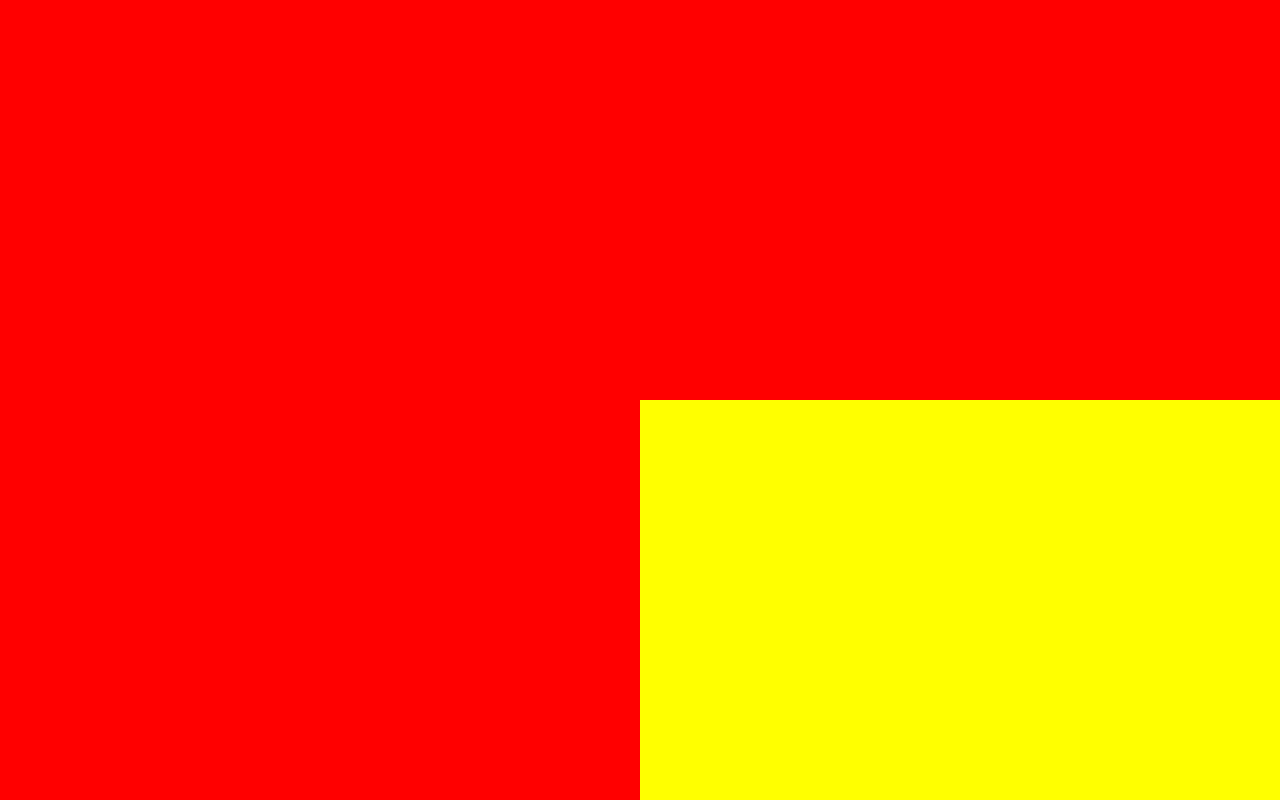
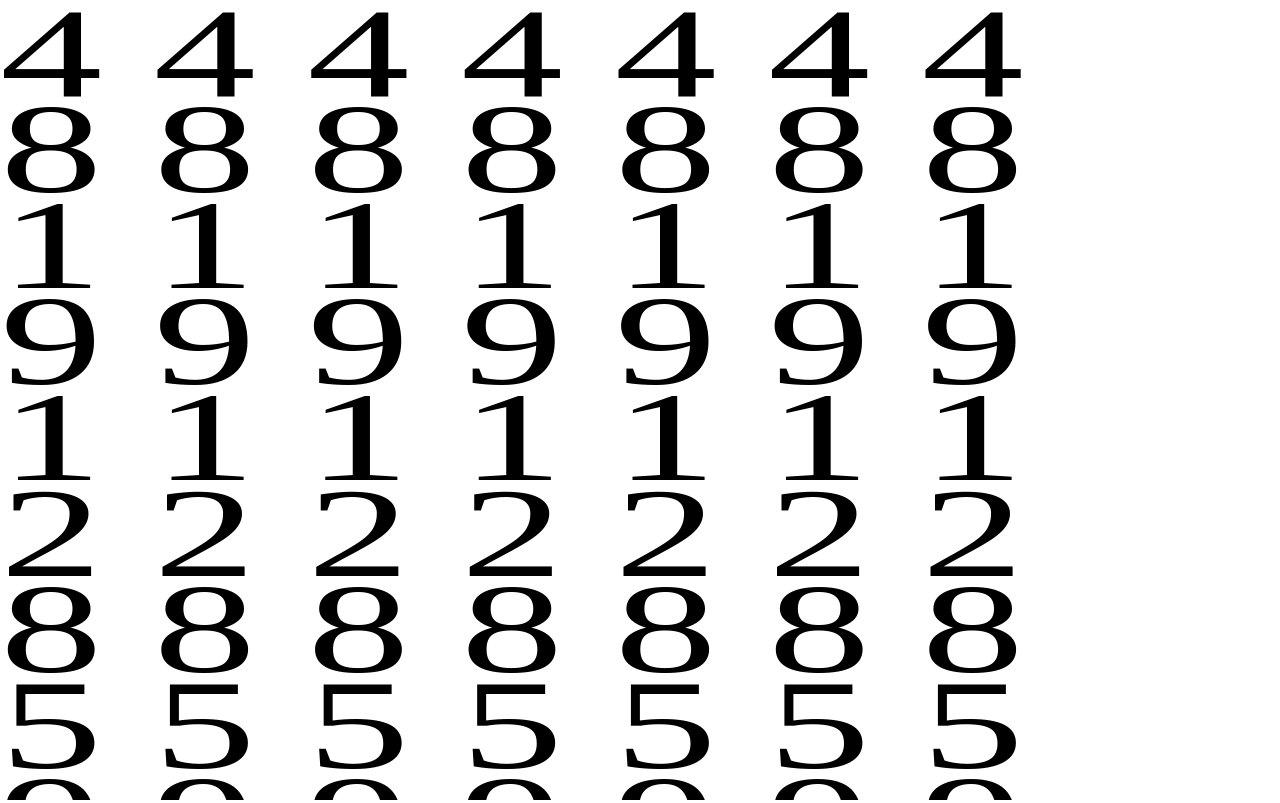
Before and after one commit to paul-asvb/github-activity-graph, a Svelte app: page / in a window 1280 px wide. Built offline with nearby package versions, Linux system fonts and the light colour scheme.

Commit message:
reinit week

```diff
--- a/src/App.svelte
+++ b/src/App.svelte
@@ -40,25 +40,7 @@
   viewBox="0 0 100 100"
   preserveAspectRatio="none"
 >
-  <rect fill="red" x="0" y="0" width="100" height="100" />
-  <rect fill="yellow" x="50" y="50" width="100" height="100" />
+  {#each weeks as week, i}
+    <Week index={i} days={week.days} />
+  {/each}
 </svg>
-<!-- <rect
-    fill="red"
-    x={padding}
-    y={padding}
-    width={iw - 2 * padding}
-    height={ih - 2 * padding}
-  />
-  <line x1="0" y1="0" x2={iw} y2={ih} stroke="black" />
-  <text x="100" y="100">inner w {iw}</text>
-  <text x="100" y="120">inner h{ih}</text>
-  <text x="100" y="200">outer w {ow}</text>
-  <text x="100" y="220">outer h {oh}</text>
-
-  g transform="translate({padding} {padding})">
-    {#each weeks as week, i}
-      <Week index={i} days={week.days} />
-    {/each}
-  </g
-</svg-->
--- a/src/Week.svelte
+++ b/src/Week.svelte
@@ -5,7 +5,7 @@
   export let index = 0;
   import { getContext, setContext } from "svelte";
   const view = getContext("view");
-  let w = 400;
+  let w = 100;
   const element_width = () =>
     (w - view.padding * view.col_number - view.padding) / view.col_number;
 </script>
```
